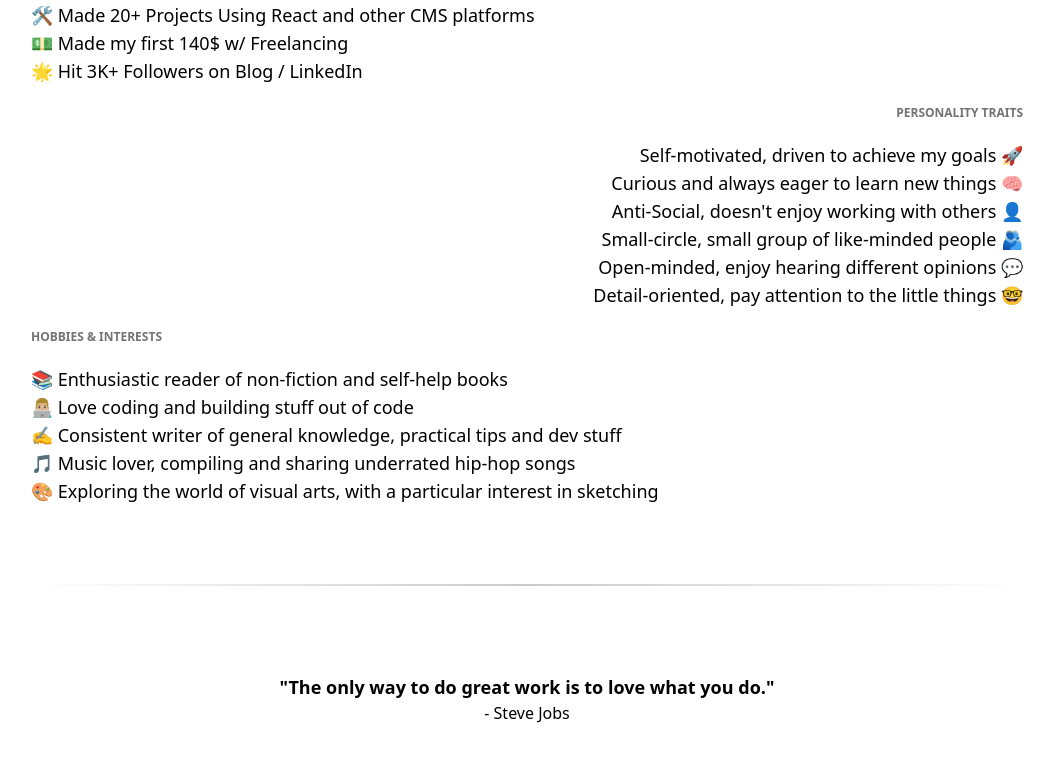
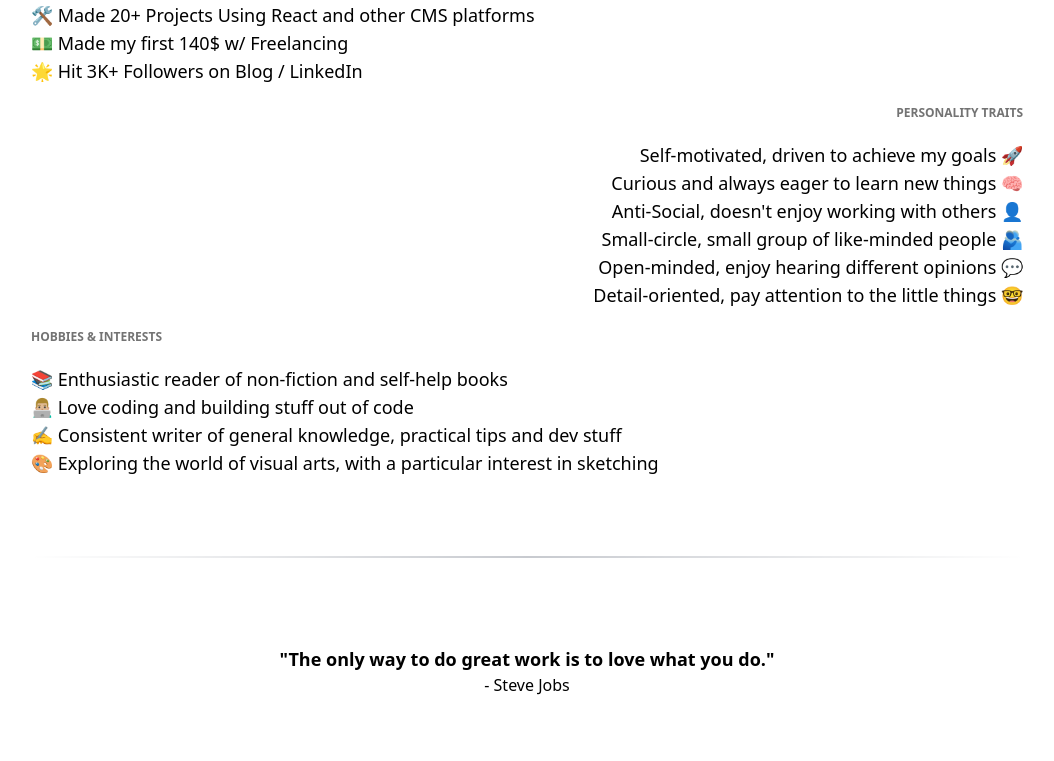
Before and after one commit to Safdar-Ali-India/safdar-Portfolio, a Next.js app: page /about in a window 1280 px wide. Shown: the part 811-1572 px from the top of the page, without its empty margins (113-1167 px from the left). Built offline with nearby package versions, Linux system fonts and the light colour scheme.

Commit message:
edited the meta data & updated about page with accurate information

```diff
--- a/app/about/page.jsx
+++ b/app/about/page.jsx
@@ -122,7 +122,7 @@ function page() {
               <li>📚 Enthusiastic reader of non-fiction and self-help books</li>
               <li>👨🏼‍💻 Love coding and building stuff out of code</li>
               <li>✍️ Consistent writer of general knowledge, practical tips and dev stuff</li>
-              <li>🎵 Music lover, compiling and sharing underrated hip-hop songs</li>
+              {/* <li>🎵 Music lover, compiling and sharing underrated hip-hop songs</li> */}
               <li>🎨 Exploring the world of visual arts, with a particular interest in sketching</li>
             </ul>
           </div>
```
